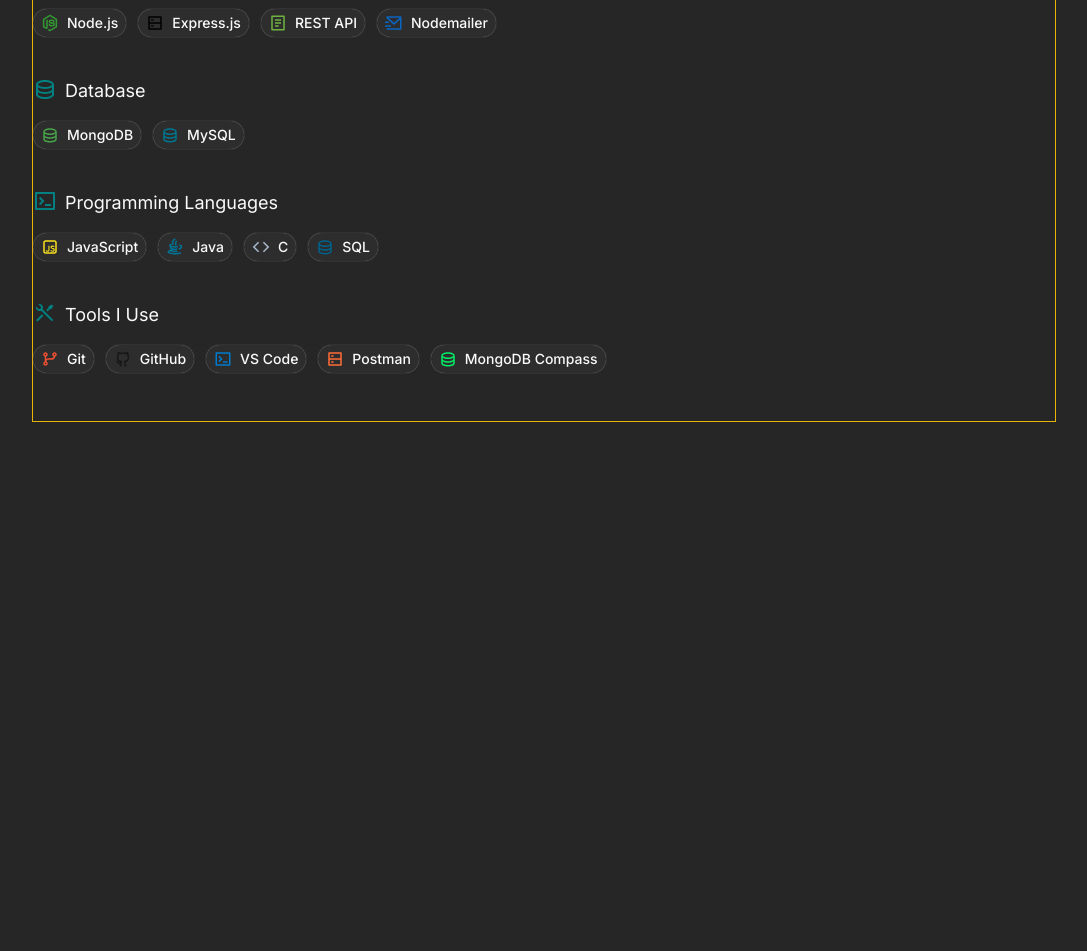
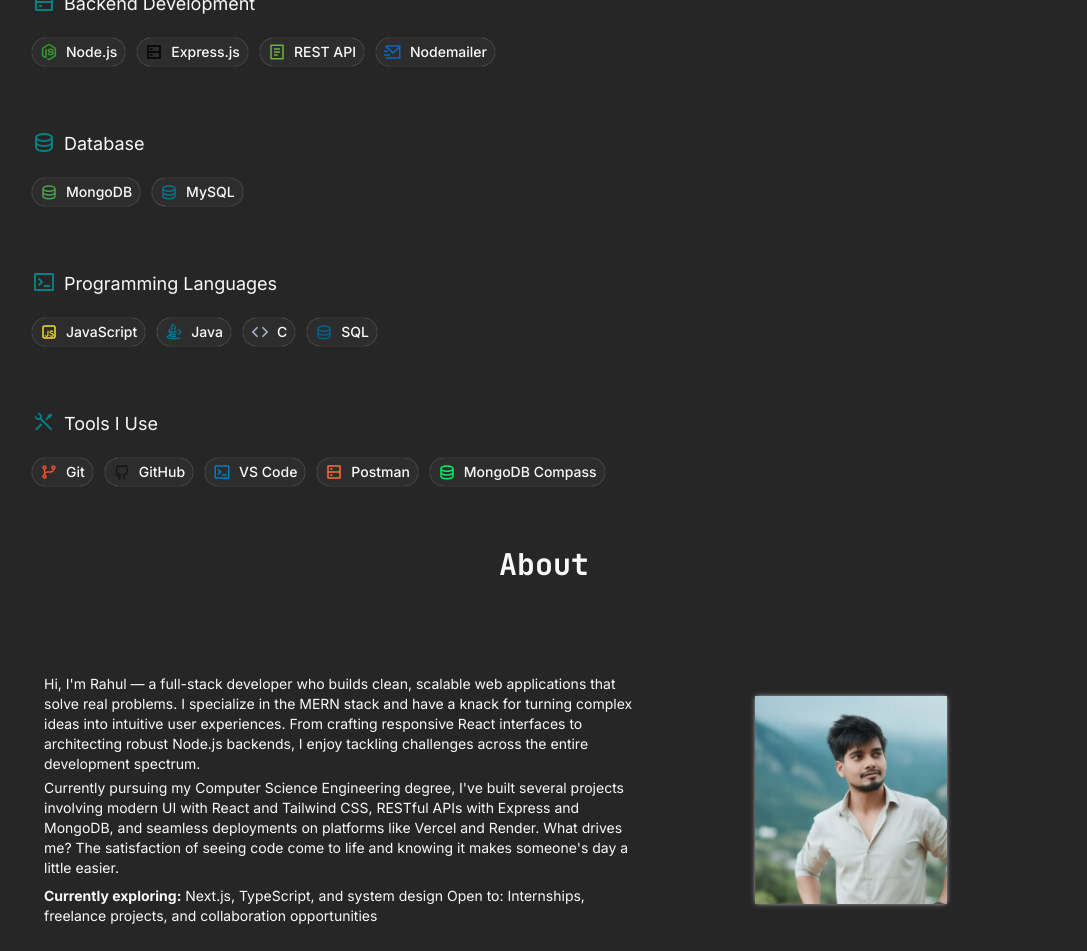
Before and after one commit to RahulSBytes/portfolio, a React (Vite) app: page / in a window 1280 px wide. Shown: the part 1780-2731 px from the top of the page, without its empty margins (96-1183 px from the left). Before the commit the page ends 2202 px from the top, so only its background shows below. Built offline with nearby package versions, Linux system fonts and the light colour scheme.

Commit message:
refactored the components

```diff
--- a/src/App.jsx
+++ b/src/App.jsx
@@ -1,18 +1,20 @@
+import About from "./components/About"
 import Header from "./components/Header"
 import Projects from "./components/Projects"
 import TechnicalSkills from "./components/TechnicalSkills"
 
-function App() {
+export default function App() {
   return (
     <div className="w-[80%] m-auto max-w-[1100px] text-center">
       <Header/>
       <Projects/>
      <TechnicalSkills/>
+     <About/>
     </div>
   )
 }
 
-export default App
+
 
 
 
@@ -23,4 +25,4 @@
 // added lisence
 // configured tailwind css
 // setup stuff like title, favicon, font-family, google icon, tailwind-scrollbar
-// now start with header, footer one-by-one.
+// now start with header, footer one-by-one.g
--- a/src/components/About.jsx
+++ b/src/components/About.jsx
@@ -1,12 +1,24 @@
 import React from 'react'
+import Heading from './Heading'
+import '../index.css'
 
-function About() {
-  return (
-    <section className='border border-green-600'>
-<div className=""></div>
-<img src="/images/image1.jpeg" alt=""/>
-    </section>
-  )
+export default function About() {
+    return (
+        <section className=' '>
+            <Heading>About</Heading>
+            <div className="flex flex-col-reverse md:flex-row">
+                <p className="p-3 my-4 text-left text-sm/5 md:w-3/5">
+                    Hi, I'm Rahul — a full-stack developer who builds clean, scalable web applications that solve real problems. I specialize in the MERN stack and have a knack for turning complex ideas into intuitive user experiences. From crafting responsive React interfaces to architecting robust Node.js backends, I enjoy tackling challenges across the entire development spectrum.
+                    <div className='mt-1'> Currently pursuing my Computer Science Engineering degree, I've built several projects involving modern UI with React and Tailwind CSS, RESTful APIs with Express and MongoDB, and seamless deployments on platforms like Vercel and Render.
+                        What drives me? The satisfaction of seeing code come to life and knowing it makes someone's day a little easier.</div>
+                    <div className='mt-2'>
+                        <b> Currently exploring:</b> Next.js, TypeScript, and system design Open to: Internships, freelance projects, and collaboration opportunities
+                    </div>
+                </p>
+                <div className="flex-1 flex justify-center items-center ">
+                    <img className='image-shadow h-52 object-cover w-52 md:w-48 rounded-full md:rounded-none' src="/images/image1.jpeg" alt="" />
+                </div>
+            </div>
+        </section>
+    )
 }
-
-export default About
--- a/src/components/Button.jsx
+++ b/src/components/Button.jsx
@@ -1,4 +1,4 @@
-function Button({
+export default function Button({
   children,
   variant = 'secondary',
   className = '',
@@ -29,5 +29,3 @@
     </button>
   );
 }
-
-export default Button;
--- a/src/components/Footer.jsx
+++ b/src/components/Footer.jsx
@@ -1,7 +1,5 @@
-function Footer() {
+export default function Footer() {
   return (
-    <div className="border">Footer</div>
+    <div className="">Footer</div>
   )
 }
-
-export default Footer
--- a/src/components/Header.jsx
+++ b/src/components/Header.jsx
@@ -2,13 +2,11 @@
 import Navbar from './navbar'
 
 
-function Header() {
+export default function Header() {
   return (
-    <header className='h-screen flex flex-col border'>
+    <header className='h-screen flex flex-col '>
       <Navbar/>
       <HeroSection/>
     </header>
   )
 }
-
-export default Header
--- a/src/components/Heading.jsx
+++ b/src/components/Heading.jsx
@@ -1,5 +1,3 @@
-function Heading({children}) {
+export default function Heading({children}) {
   return <h2 className='text-primary mt-3 text-3xl font-bold font-jetbrains mb-16'>{children}</h2>
 }
-
-export default Heading
--- a/src/components/HeroSection.jsx
+++ b/src/components/HeroSection.jsx
@@ -2,9 +2,9 @@
 import Button from "./Button";
 
 
-function HeroSection() {
+export default function HeroSection() {
     return (
-        <section className='flex flex-col flex-1 w-full gap-6 justify-center items-center border border-green-600'>
+        <section className='flex flex-col flex-1 w-full gap-6 justify-center items-center  '>
           <div className='font-sans font-bold text-3xl'>Hi, I'm <img className='inline h-12 rounded-xl' src="images/image2.jpeg" alt="" /> Rahul Sharma</div>
             <p className='text-lg font-medium font-sans'>MERN Stack Developer
                 Passionate about building impactful web experiences
@@ -27,5 +27,3 @@
         </section>
     )
 }
-
-export default HeroSection
--- a/src/components/Navbar.jsx
+++ b/src/components/Navbar.jsx
@@ -1,7 +1,7 @@
 import { RiMenu3Line, RiMoonFill } from "@remixicon/react";
 import { useState } from "react";
 
-function Navbar() {
+export default function Navbar() {
 
     const [isOpen, setIsOpen] = useState(false);
 
@@ -36,7 +36,7 @@
                 <li className="list-none"><RiMoonFill size={24} color="#e5e5e5" /></li>
                 <ul className="md:hidden list-none cursor-pointer relative">
                     <RiMenu3Line onClick={() => setIsOpen(!isOpen)} />
-                    <ul className={`absolute border p-4 right-2`}>
+                    <ul className={`absolute p-4 right-2`}>
                         {
                             navs.map((item) => (
                                 <li key={Math.random()}><a className="font-jetbrains text-sm font-light" href="item.href">{item.label}</a></li>
@@ -48,5 +48,3 @@
         </nav>
     )
 }
-
-export default Navbar
--- a/src/components/Projects.jsx
+++ b/src/components/Projects.jsx
@@ -4,7 +4,7 @@
 import Heading from './Heading'
 
 
-function Projects() {
+export default function Projects() {
 
     const projects = [
         {
@@ -21,7 +21,7 @@
     ]
 
     return (
-        <section className='border border-red-600 py-12'>
+        <section className=' py-12'>
             <Heading>Projects</Heading>
             <div className="flex gap-12 flex-row flex-wrap">
                 <div className='project-cards w-80 m-auto p-3 pt-4'>
@@ -49,5 +49,3 @@
         </section>
     )
 }
-
-export default Projects
--- a/src/components/TechnicalSkills.jsx
+++ b/src/components/TechnicalSkills.jsx
@@ -25,7 +25,7 @@
 function TechPills({ data, title, HeadingIcon }) {
     return (
         <div className="">
-            <div className="flex gap-2 mb-4">
+            <div className="flex gap-2 mb-5">
                 <span><HeadingIcon color='#008080' /></span>
                 <h3 className='text-primary text-lg'>{title}</h3>
             </div>
@@ -45,7 +45,7 @@
 
 
 
-function TechnicalSkills() {
+export default function TechnicalSkills() {
 
     const skills = {
         frontend: [
@@ -169,9 +169,9 @@
 
 
     return (
-        <section className="border border-yellow-500 py-12">
+        <section className=" py-12">
             <Heading>Technical Skills</Heading>
-            <div className=" flex flex-col gap-10">
+            <div className=" flex flex-col gap-16">
                 <TechPills title={'Frontend Development'} data={skills.frontend} HeadingIcon={RiCodeLine} />
                 <TechPills title={'Backend Development'} data={skills.backend} HeadingIcon={RiServerLine} />
                 <TechPills title={'Database'} data={skills.database} HeadingIcon={RiDatabase2Line} />
@@ -183,5 +183,3 @@
         </section>
     )
 }
-
-export default TechnicalSkills
--- a/src/index.css
+++ b/src/index.css
@@ -25,3 +25,9 @@
     box-shadow: 0 0 1px 0 #a1a1a1;
 
 }
+
+
+.image-shadow{
+    box-shadow: 0 0 5px -1px #f2f2f2;
+
+}
```
